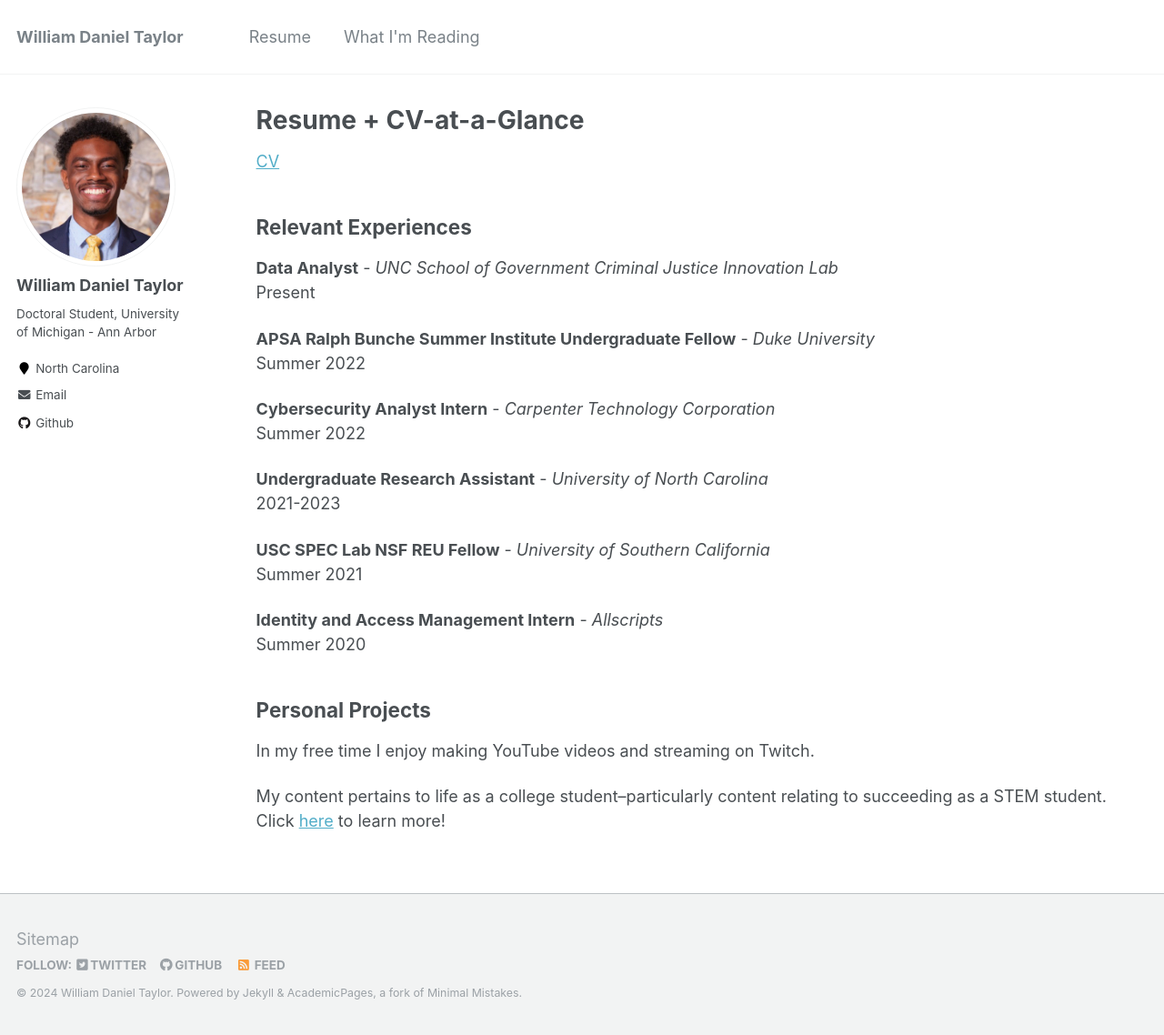
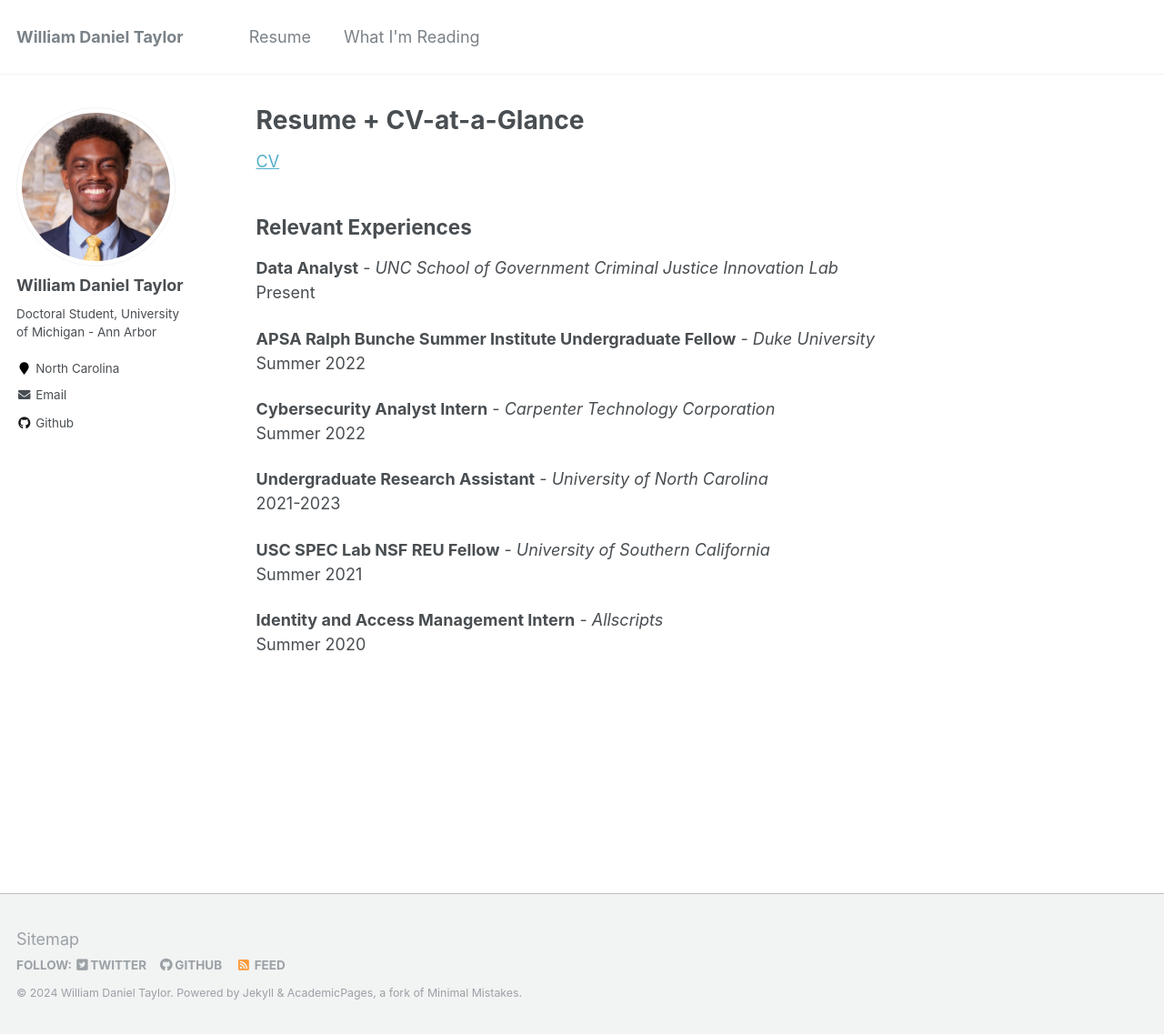
Before and after one commit to wdtaylor30/wdtaylor30.github.io, a Jekyll site: the page built from _pages/resume.md, in a window 1280 px wide and 1138 px high. Shown: the whole window at 91% size. Built offline with Jekyll 4.4.1, drawn with Linux system fonts in a browser that asks for light colours.

Commit message:
finally took YouTube out of resume page; added Fowler's moderates piece to what I'm reading

```diff
--- a/_pages/resume.md
+++ b/_pages/resume.md
@@ -31,8 +31,3 @@ Summer 2021
 
 **Identity and Access Management Intern** - _Allscripts_ <br>
 Summer 2020
-
-## Personal Projects
-In my free time I enjoy making YouTube videos and streaming on Twitch.
-
-My content pertains to life as a college student--particularly content relating to succeeding as a STEM student. Click [here](https://wdtaylor30.github.io/content/) to learn more!
```
Also changed, not shown: _pages/what-im-reading.md (+2 -0 lines), 1 other file.
